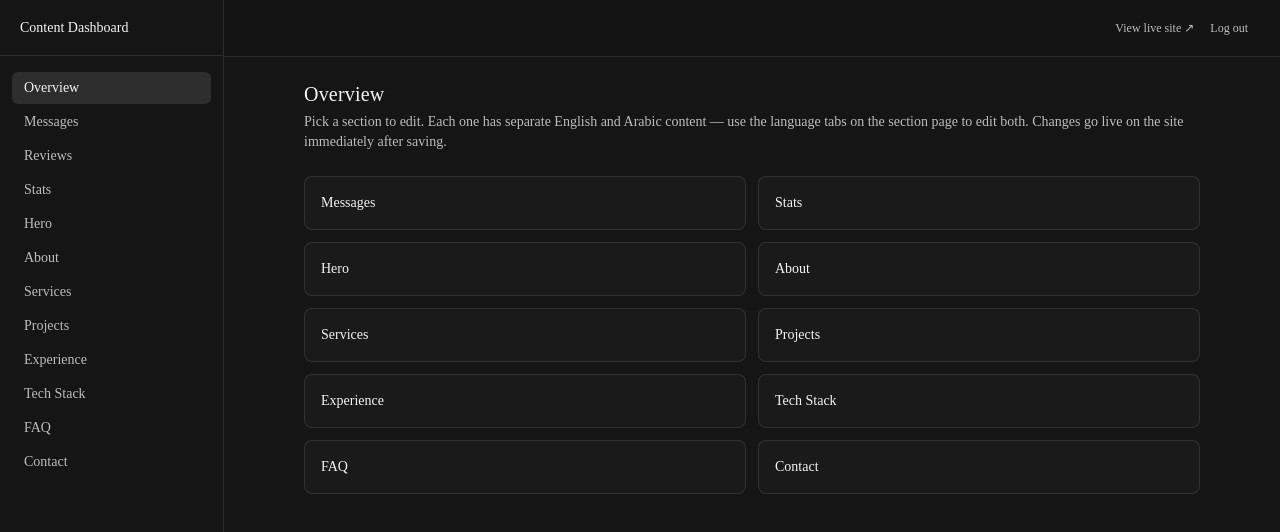
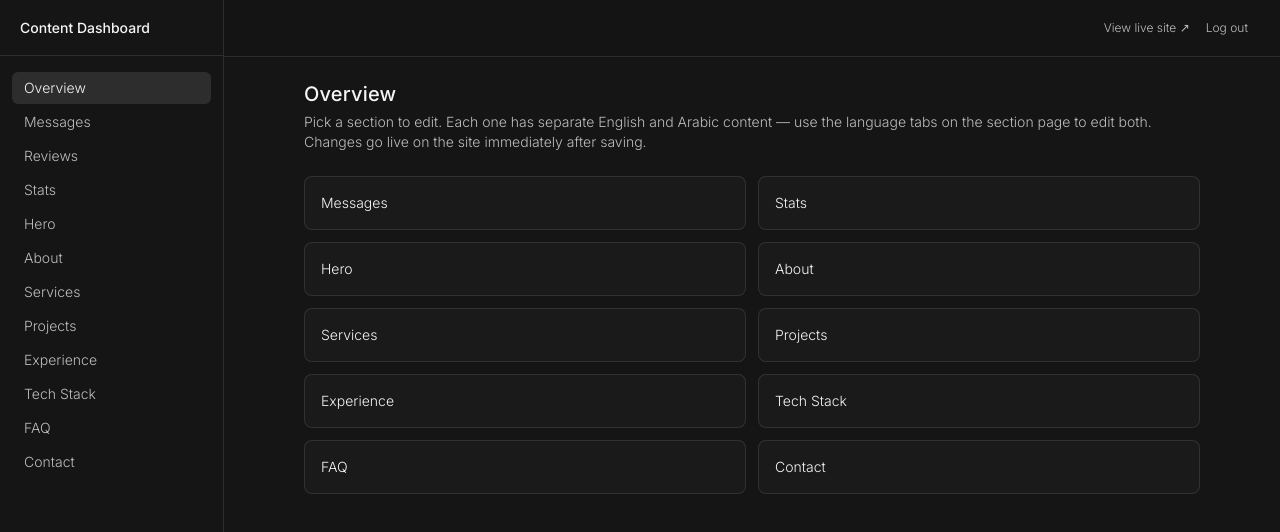
Before and after one commit to abdalrhmanbari/bari.tech, a Next.js app: page /admin in a window 1280 px wide. Shown: the top 532 px of the page. Built offline with nearby package versions, Linux system fonts and the light colour scheme.

Commit message:
Load Inter in the admin layout
globals.css sets `font-family: var(--font-inter)`, but only the site layout
defined that variable, so the whole dashboard fell back to Times New Roman.

Co-Authored-By: Claude Opus 5.5 <noreply@anthropic.com>

```diff
--- a/src/app/admin/layout.tsx
+++ b/src/app/admin/layout.tsx
@@ -1,5 +1,15 @@
 import type { Metadata } from "next";
+import { Inter } from "next/font/google";
 import "../globals.css";
+
+// globals.css sets `font-family: var(--font-inter)`; without this the variable
+// is undefined here and the whole dashboard falls back to the browser's serif.
+const inter = Inter({
+  subsets: ["latin"],
+  weight: ["300", "400", "500", "600"],
+  variable: "--font-inter",
+  display: "swap",
+});
 
 export const metadata: Metadata = {
   title: "Admin · Content Dashboard",
@@ -10,7 +20,7 @@ export default function AdminRootLayout({
   children,
 }: Readonly<{ children: React.ReactNode }>) {
   return (
-    <html lang="en" dir="ltr">
+    <html lang="en" dir="ltr" className={inter.variable}>
       <body className="min-h-screen bg-bg-primary text-ink-primary font-sans antialiased">
         {children}
       </body>
```
